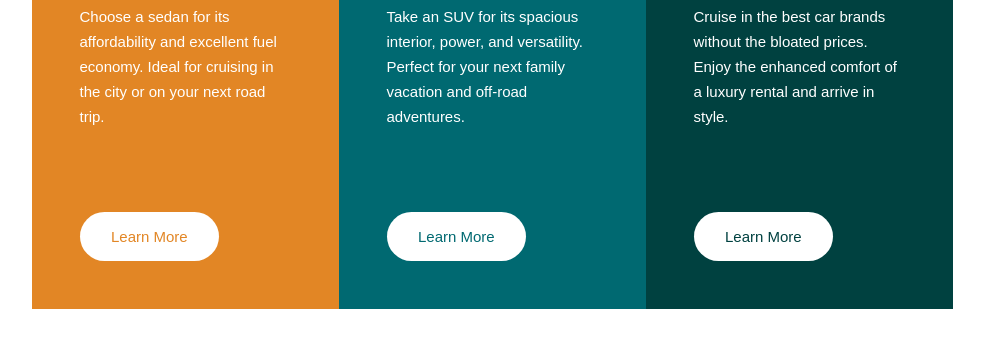
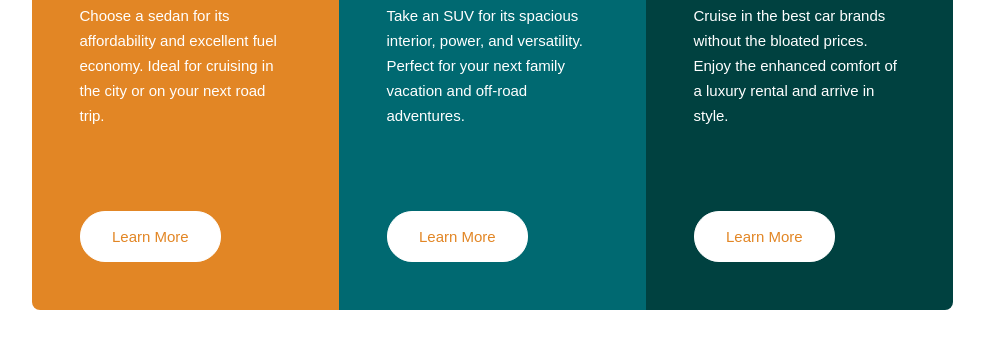
Before and after one commit to Academy-of-Information-Technologies/3-column-preview-card-component-voova1, a plain HTML site: page index.html in a window 1280 px wide. Shown: the part 582-930 px from the top of the page, without its empty margins (148-1132 px from the left). Drawn offline with Linux system fonts and the light colour scheme; a web font is replaced by a local one.

Commit message:
component

```diff
--- a/style.css
+++ b/style.css
@@ -44,16 +44,32 @@ button {
   padding: 12px 31.5px;
   font-family: "Lexend Exa", sans-serif;
   margin-top: 83px;
+  border: 1px solid #fff;
+}
+.box-1 {
+  border-bottom-left-radius: 8px;
+  border-top-left-radius: 8px;
+}
+.box-1 > button {
 }
 .box-2 {
   background-color: #006971;
 }
 .box-3 {
   background-color: #004140;
+  border-top-right-radius: 8px;
+  border-bottom-right-radius: 8px;
 }
-.box-2 > button {
-  color: #006971;
+.box-2 > button:hover {
+  color: #fff;
+  background-color: #e28625;
 }
-.box-3 > button {
-  color: #004140;
+
+.box-3 > button:hover {
+  color: #fff;
+  background-color: #006971;
 }
+.box-1 > button:hover {
+  color: fff;
+  background-color: #004140;
+}
```
